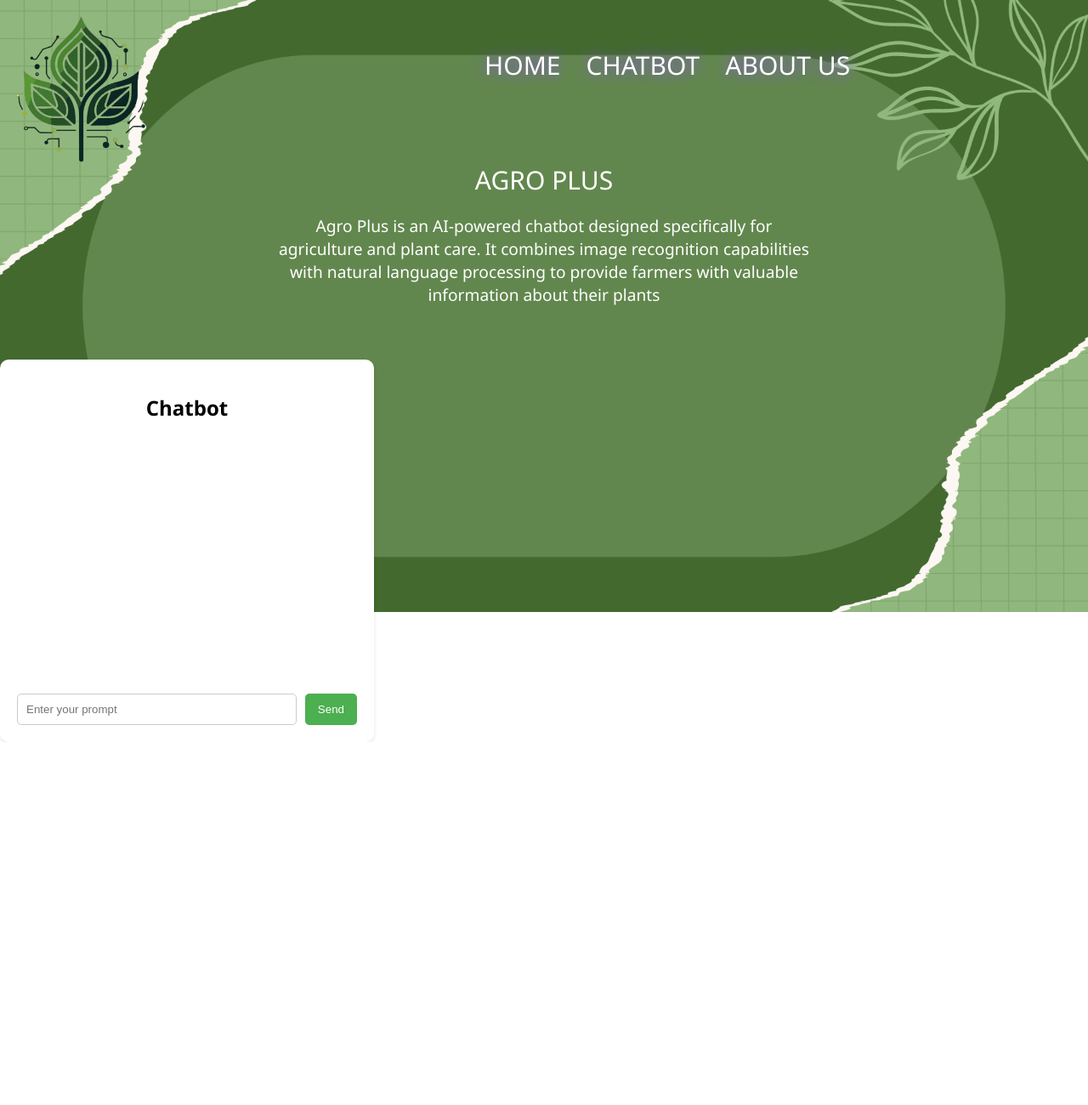
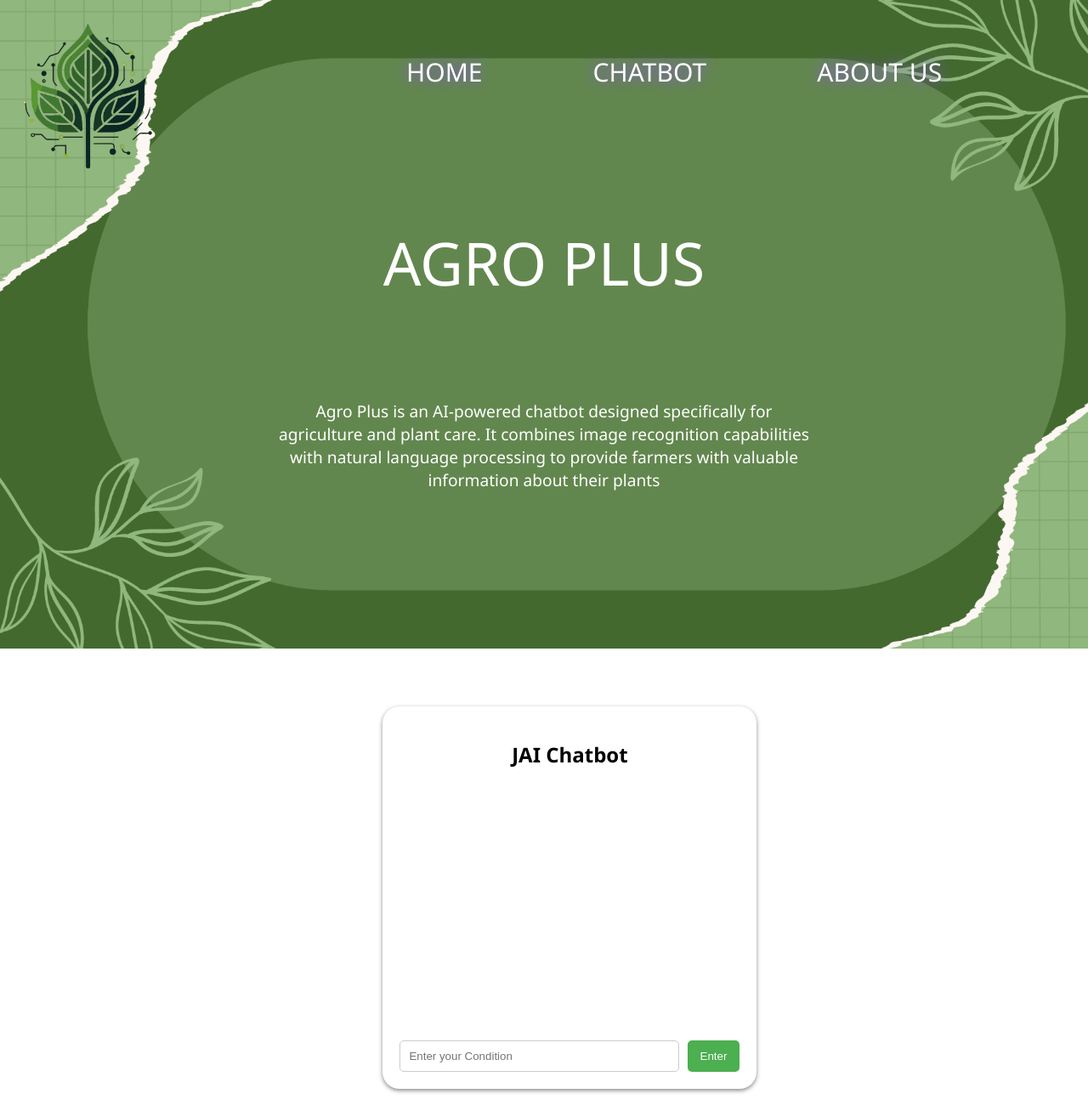
Before and after one commit to GamerAseemm/Hackathon, a website: page index.html in a window 1280 px wide. Shown: the whole page at 85% size. Before the commit the page ends 873 px from the top, so only its background shows below. Drawn offline with Linux system fonts and the light colour scheme.

Commit message:
init mait

```diff
--- a/index.html
+++ b/index.html
@@ -8,7 +8,6 @@
     <link rel="icon" href="Untitled_design__1_-removebg-preview.png" type="image/icon type">
 </head>
 <body>
-    <section id="#home">
         <div class="imgdiv">
         </div>
 
@@ -23,28 +22,34 @@
                 </nav>
 
             </div>
-        <div class="info">
-            <h1 class="title">AGRO PLUS</h1>
+        <div id="home" class="info">
+          <div class="container">
+            <p class="title">AGRO PLUS</p>
+          </div>
+
             <p class="para-1">Agro Plus is an AI-powered chatbot designed specifically for agriculture and plant care.
                  It combines image recognition capabilities with natural language processing to provide farmers with valuable
                  information about their plants</p>
-                 <br><br>
+        </div>
+    <section id="chatbot">
 
-        </div>
-    </section>
+        <div id="chat-container">
 
-    <section id="chatbot">
-        <div id="chat-container">
-            <h1>Chatbot</h1>
-            <div id="chat-history"></div>
-            <form id="chat-form">
-              <input type="text" id="user-input" placeholder="Enter your prompt">
-              <button type="submit">Send</button>
-            </form>
-          </div>
+            <h1>JAI Chatbot</h1>
+            <div id="chat-history">
               <div id="loader">
                 <img src="loader.png" alt="Loading...">
               </div>
+            </div>
+            <form id="chat-form">
+              <input type="text" id="user-input" placeholder="Enter your Condition">
+              <button type="submit">Enter</button>
+            </form>
+          </div>
+
+    </section>
+    <section id="about-us">
+
     </section>
 
     <script>
@@ -82,18 +87,31 @@
 }
 
 //Handle submission
-        form.addEventListener('submit', (event) => {
+form.addEventListener('submit', async (event) => {
   event.preventDefault(); // Prevent form submission
-          const loader = document.getElementById('loader');
-          loader.style.display = 'block'; // Show the loader
-          loader.style.opacity = '1'; // Make the loader visible
-          sendMessage().finally(() => {
-            loader.style.opacity = '0'; // Fade out the loader
+  showLoader();
+
+  try {
+    await sendMessage();
+    hideLoader();
+  } catch (error) {
+    console.error('Error:', error);
+    // Handle errors gracefully, e.g., display an error message to the user
+  }
+});
+
+function showLoader() {
+  document.getElementById('loader').style.display = 'block';
+  document.getElementById('loader').style.opacity = '1';
+}
+
+function hideLoader() {
   setTimeout(() => {
-              loader.style.display = 'none'; // Hide the loader after fading out
-            }, 500); // Match the transition duration
-          });
-        });
+    document.getElementById('loader').style.opacity = '0';
+    document.getElementById('loader').style.display = 'none';
+  }, 0);
+}
+
       </script>
 </body>
 </html>
--- a/package.json
+++ b/package.json
@@ -1,5 +1,6 @@
 {
   "dependencies": {
+    "@google/generative-ai": "^0.17.1",
     "express": "^4.19.2",
     "generative-ai": "^0.1.4"
   }
--- a/style.css
+++ b/style.css
@@ -1,17 +1,17 @@
-html, body{
+html{
+    scroll-behavior: smooth;
+    overflow-x: hidden;
+    scroll-snap-type: mandatory;
     margin: 0;
-    background-size: 100%;
     padding: 0;
     font-family: 'Segoe UI', Tahoma, Geneva, Verdana, sans-serif;
 }
-html{
-    scroll-behavior: smooth;
-}
 body{
     background-image: url(Green\ And\ White\ Aesthetic\ Background\ Instagram\ Story\ \(1\).png);
-    background-size: 100%;
+    position: sticky;
+    background-size: 106%;
     background-repeat: no-repeat;
-    background-blend-mode: darken;
+   background-attachment: fixed;
 }
 .navbar {
     color: white;
@@ -29,20 +29,22 @@ body{
     background-size: 300px;
     background-position-y: -45px;
     background-position-x: -55px;
-    padding-left: 530px;
+    padding-left: 430px;
+    user-select: none;
 }
   nav ul {
     list-style-type: none;
-    margin-left: 120;
-    padding-left: 100;
+    margin-left: 70;
+    padding-left: 70;
     display: flex;
   }
-
+  nav ul li a{
+    scroll-behavior: smooth;
+  }
   nav li {
-    margin-right: 80px;
     display: block;
   height: 100%;
-  margin-right: 30px;
+  margin-right: 130px;
   font-size: 20px;
   position: relative;
   display: flex;
@@ -68,11 +70,7 @@ body{
     padding-top: 13%;
     text-align: center;
 }
-.title{
-    font-size: 30px;
-    color: white;
-    font-weight: 350;
-}
+
 .para-1{
     color: white;
     font-size: larger;
@@ -103,14 +101,6 @@ body{
     width: 100%;
     height: 3px;
     background-color: #fff;
-  }
-
-  #chat-container {
-    background-color: #fff;
-    border-radius: 10px;
-    padding: 20px;
-    box-shadow: 0px 2px 5px rgba(0, 0, 0, 0.1);
-    width: 400px;
   }
 
   h1 {
@@ -161,15 +151,17 @@ body{
   }
 
   #loader {
-    display: none; /* Hide by default */
+
+      display: none;
       position: absolute;
-    top: 50%;
+      top: 80%;
       left: 50%;
       transform: translate(-50%, -50%);
       opacity: 0;
       transition: opacity 0.5s ease;
-    animation: fadeIn 0.5s ease; /* Animation for appearing */
+      animation: fadeIn 0.5s ease;
       animation: initialMovement 1s ease forwards;
+
 }
 
   #loader img {
@@ -195,3 +187,32 @@ body{
       transform: translate(-50%, -50%) rotate(0deg);
     }
   }
+
+  #chat-container {
+    background-color: #fff;
+    border-radius: 20px;
+    padding: 20px;
+    box-shadow: 0px 2px 5px rgba(62, 62, 62, 0.614);
+    width: 400px;
+    margin-left: 35%;
+    margin-top: 20%;
+    margin-bottom: 10%;
+    user-select: none;
+    z-index: 3;
+  }
+  .about-us1{
+    margin-top: 20%;
+    margin-bottom: 10%;
+  }
+  .container{
+    display: inline-block;
+  }
+  .title{
+    font-size: 70px;
+    color: white;
+    font-weight: 350;
+    padding-top: 5%;
+    white-space: nowrap;
+    overflow: hidden;
+    padding-bottom: 5%
+}
```
Also changed, not shown: 1 other file. Lines whose indentation alone changed are shown as unchanged.
